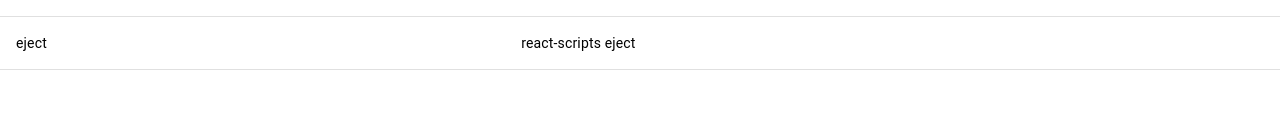
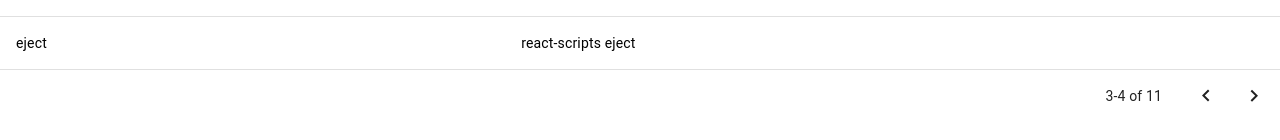
Before and after one commit to gemeindecockpit/data-input, a React (Create React App) app: page / in a window 1280 px wide. Shown: the part 652-792 px from the top of the page. Built offline with nearby package versions, Linux system fonts and the light colour scheme.

Commit message:
wip(RecordViewer):begin pagination

```diff
--- a/src/RecordViewer.js
+++ b/src/RecordViewer.js
@@ -1,5 +1,5 @@
 import React, {Component} from 'react';
-import {Table, TableHead, TableRow, TableCell, TableContainer} from '@material-ui/core'
+import {Table, TableHead, TableRow, TableCell, TableContainer, TablePagination} from '@material-ui/core'
 
 class RecordViewer extends Component {
 
@@ -42,6 +42,14 @@
 
     }
 
+    realPage = 1
+
+    onChangePage = (ev, newPage) => {
+        console.log(this.realPage)
+        this.realPage = newPage
+        this.render();
+    }
+
     /**
      * Returns a table with key and values out of the record.
      * @returns {JSX.Element}
@@ -53,6 +61,16 @@
                     { this.tableHead }
                     { this.extractRecord() }
                 </Table>
+                <TablePagination
+                    rowsPerPageOptions={[2]}
+                    component="div"
+                    count={11}
+                    rowsPerPage={2}
+                    page={this.realPage}
+                    onChangePage={this.onChangePage}
+                    onChangeRowsPerPage={null}
+
+                />
             </TableContainer>
         );
     }
```
